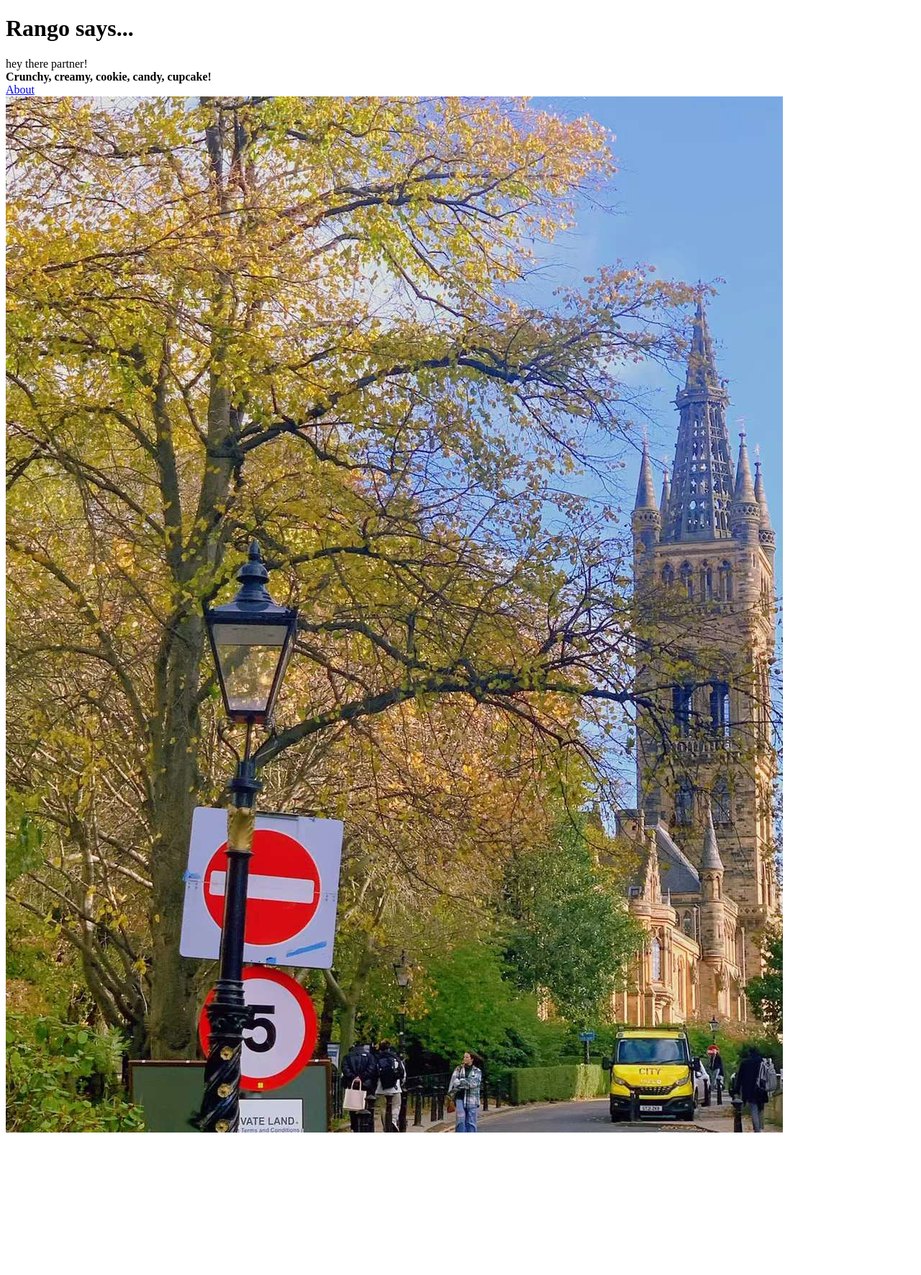
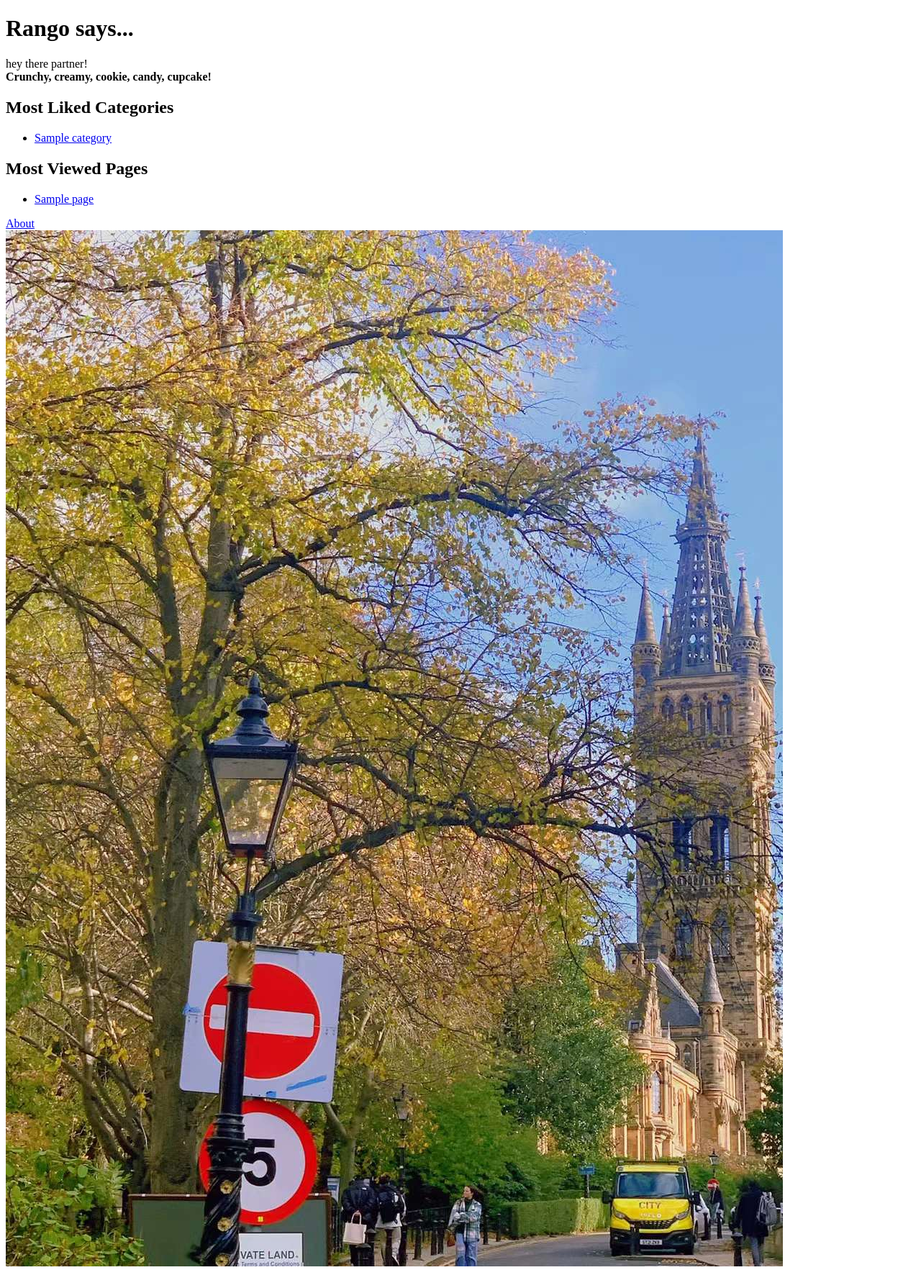
Before and after one commit to SylvieY/tango_django, a Django app: page / in a window 1280 px wide. Shown: the whole page at 72% size. Before the commit the page ends 1574 px from the top, so only its background shows below. Run offline with Django 3.2, Linux system fonts and the light colour scheme; tables that the repository leaves empty hold one stand-in row (values such as "Sample post").

Commit message:
Chapter 6 commit

```diff
--- a/rango/admin.py
+++ b/rango/admin.py
@@ -4,5 +4,7 @@ from rango.models import Category, Page
 # Register your models here.
 class PageAdmin(admin.ModelAdmin):
     list_display = ('title', 'category', 'url')
-admin.site.register(Category)
+class CategoryAdmin(admin.ModelAdmin):
+    prepopulated_fields = {'slug':('name',)}
+admin.site.register(Category, CategoryAdmin)
 admin.site.register(Page, PageAdmin)
--- a/rango/models.py
+++ b/rango/models.py
@@ -2,12 +2,18 @@ from enum import unique
 from unicodedata import category
 from django import views
 from django.db import models
+from django.template.defaultfilters import slugify
 
 # Create your models here.
 class Category(models.Model):
     name = models.CharField(max_length=128, unique=True)
     views = models.IntegerField(default=0)
     likes = models.IntegerField(default=0)
+    slug = models.SlugField(unique=True)
+
+    def save(self, *args, **kwargs):
+        self.slug = slugify(self.name)
+        super(Category, self).save(*args, **kwargs)
 
     class Meta:
         verbose_name_plural = 'Categories'
--- a/rango/urls.py
+++ b/rango/urls.py
@@ -6,4 +6,5 @@ app_name = 'rango'
 urlpatterns = [
     path('', views.index, name='index'),
     path('about/', views.about, name='about'),
+    path('category/<slug:category_name_slug>/', views.show_category, name='show_category'),
 ]
--- a/rango/views.py
+++ b/rango/views.py
@@ -1,9 +1,29 @@
+from unicodedata import category
 from django.shortcuts import render
 from django.http import HttpResponse
+from rango.models import Category, Page
 
 def index(request):
-    context_dict = {'boldmessage': 'Crunchy, creamy, cookie, candy, cupcake!'}
+    category_list = Category.objects.order_by('-likes')[:5]
+    page_list = Page.objects.order_by('-views')[:5]
+    context_dict = {}
+    context_dict['boldmessage'] = 'Crunchy, creamy, cookie, candy, cupcake!'
+    context_dict['categories'] = category_list
+    context_dict['pages'] = page_list
     return render(request, 'rango/index.html', context=context_dict)
+
+def show_category(request, category_name_slug):
+    context_dict = {}
+    try:
+        category = Category.objects.get(slug=category_name_slug)
+        pages = Page.objects.filter(category=category)
+        context_dict['pages'] = pages
+        context_dict['category'] = category
+    except Category.DoesNotExist:
+        context_dict['category'] = None
+        context_dict['pages'] = None
+
+    return render(request, 'rango/category.html', context=context_dict)
 
 def about(request):
     context_dict = {'boldmessage': 'This tutorial has been put together by Suiyi Yang.'}
--- a/templates/rango/index.html
+++ b/templates/rango/index.html
@@ -10,6 +10,33 @@
             hey there partner! <br />
             <strong>{{ boldmessage }}</strong><br />
         </div>
+
+        <h2>Most Liked Categories</h2>
+        <div>
+        {% if categories %}
+            <ul>
+            {% for category in categories %}
+                <li><a href="/rango/category/{{ category.slug }}/">{{ category.name }}</a></li>
+            {% endfor %}
+            </ul>
+        {% else %}
+            <strong>There are no categories present.</strong>
+        {% endif %}
+        </div>
+
+        <h2>Most Viewed Pages</h2>
+        <div>
+        {% if pages %}
+            <ul>
+            {% for page in pages %}
+                <li><a href="{{ page.url }}">{{ page.title }}</a></li>
+            {% endfor %}
+            </ul>
+        {% else %}
+            <strong>There are no pages present.</strong>
+        {% endif %}
+        </div>
+
         <div>
             <a href="/rango/about/">About</a><br />
             <img src="{% static 'images/rango.jpg' %}"
```
Also changed, not shown: populate_rango.py (+17 -9 lines), templates/rango/category.html (added, +25 -0 lines).
